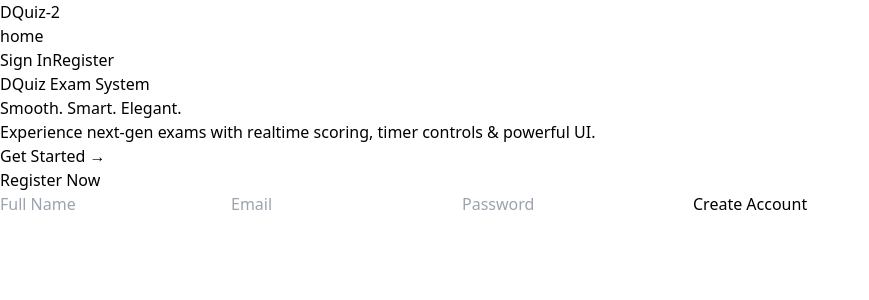
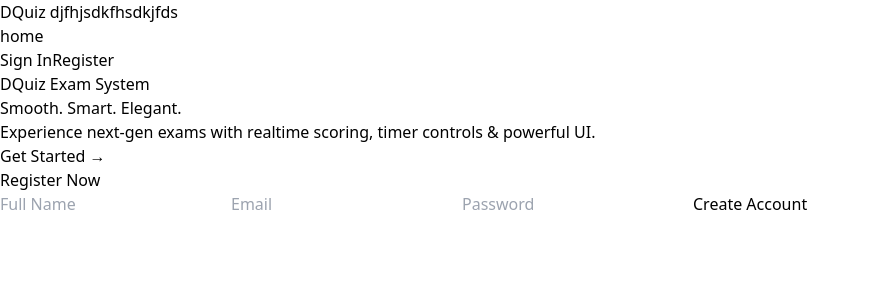
Before and after one commit to DEVENDRA-5470/DQUIZ, a React app in the folder frontend/: page / in a window 1280 px wide. Shown: the top 300 px of the page, without its empty margins (0-869 px from the left). Built offline with nearby package versions, Linux system fonts and the light colour scheme; the HTML template or start-up script is replaced by a standard one.

Commit message:
Fix-3 GitHub Actions tagging

```diff
--- a/frontend/src/components/Navbar.jsx
+++ b/frontend/src/components/Navbar.jsx
@@ -64,7 +64,7 @@ export default function Navbar() {
           bg-gradient-to-r from-indigo-400 via-cyan-400 to-emerald-400
           text-transparent bg-clip-text animate-[pulse_2.8s_infinite]
         ">
-          DQuiz-2
+          DQuiz djfhjsdkfhsdkjfds
         </h1>
 
         <div className="flex gap-10 text-lg">
```
